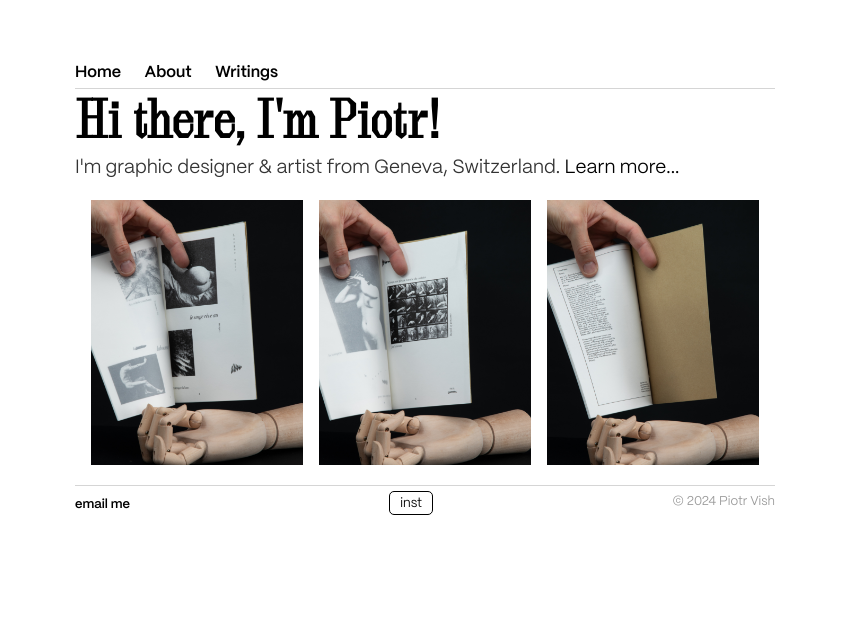
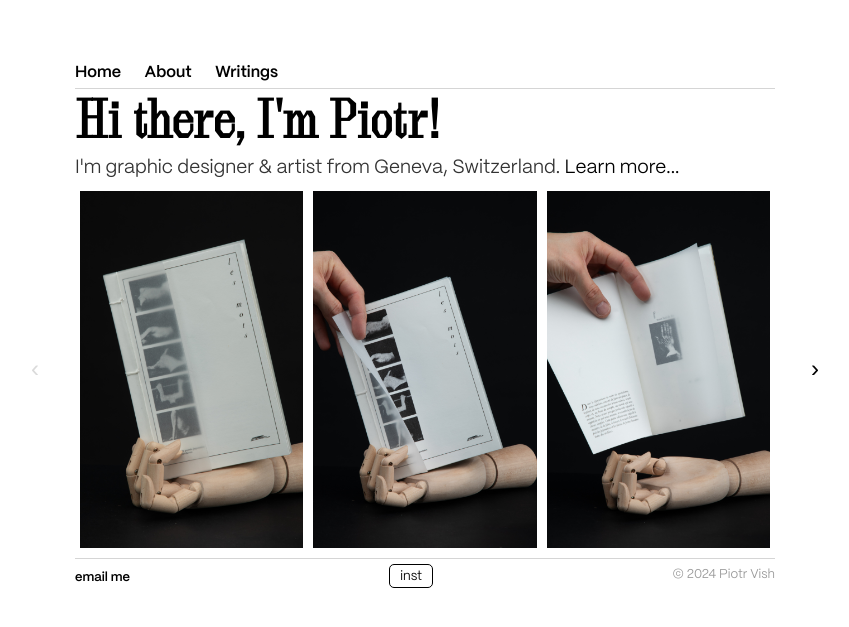
Before and after one commit to piotrvish/piotrvish.github.io, a Jekyll site: the page index.html, which Jekyll copies as it is, in a window 1280 px wide. Shown: the top 627 px of the page, without its empty margins (215-1064 px from the left). Built offline with Jekyll 4.4.1, drawn with Linux system fonts in a browser that asks for light colours; some web fonts are replaced.

Commit message:
Carousel

```diff
--- a/css/main.css
+++ b/css/main.css
@@ -149,40 +149,63 @@ img {
 
 
 /*LANDING PAGE*/
-/* Styles for sliders*/
-section {
-    display: grid;
-    grid-template-columns: 1fr 1fr 1fr 0fr 0fr 0fr;
-    gap: 0;
-    width: 100%;
-    padding: 1rem 0.5rem;
-    transition: grid-template-columns 0.4s;
+/* Carousel Styles */
+.carousel-container {
+    display: flex;
+    align-items: center;
+    width: 700px;
+    margin: 10px auto;
+    position: relative;
 }
 
-  section div {
+.carousel-track-container {
     overflow: hidden;
-    opacity: 1;
-    transition: opacity 0.4s;
+    width: 100%;
 }
 
-  section div.hide {
-    opacity: 0;
+.carousel-track {
+    display: flex;
+    transition: transform 0.3s ease;
+    padding: 0;
+    margin: 0;
+    list-style: none;
 }
 
-  img {
-    max-width: 100%;
-    aspect-ratio: 4 / 5;
-    object-fit: cover;
+.carousel-slide {
+    min-width: calc(100% / 3);
+    box-sizing: border-box;
+    padding: 0 5px;
 }
 
-  figure {
+.carousel-slide img {
     width: 100%;
-    padding: 0 0.5rem;
+    display: block;
 }
 
-  figcaption {
-    max-width: 10rem;
-    margin: 0.25rem 0 0 0;
+.carousel-control {
+    background-color: #fff;
+    border: none;
+    border-radius: 5px;
+    cursor: pointer;
+    font-size: 1.5em;
+    position: absolute;
+    top: 50%;
+    transform: translateY(-50%);
+    z-index: 1;
+}
+
+.carousel-control.prev {
+    left: -50px;
+}
+
+.carousel-control.next {
+    right: -50px;
+}
+
+.carousel-control:disabled {
+    opacity: 0.5;
+    border: none;
+    cursor: not-allowed;
 }
 
 /*BLOG PAGE*/
--- a/index.html
+++ b/index.html
@@ -10,7 +10,7 @@
 			<!-- link to main stylesheet -->
 			<link rel="stylesheet" type="text/css" href="/css/main.css">
 			<!-- link to js files -->
-			<script src="js/slides.js" defer></script>
+			<script src="js/carousel.js" defer></script>
 			<script src="js/protect-contents.js" defer></script>
 		</head>
 		<body>
@@ -22,50 +22,25 @@
 	    		</ul>
 			</nav>
 			<div class="container">
-
 				<div class="blurb">
 					<h1>Hi there, I'm Piotr!</h1>
 					<p>I'm graphic designer & artist from Geneva, Switzerland. <a href="/about">Learn more...</a></p>
 				</div><!-- /.blurb -->
-
 			</div><!-- /.container -->
-
-			<section>
-				<div>
-				  <figure>
-					<img src="img/photo1.jpg" />
-				  </figure>
+			<div class="carousel-container">
+				<button class="carousel-control prev" aria-label="Previous Slide">‹</button>
+				<div class="carousel-track-container">
+					<ul class="carousel-track">
+						<li class="carousel-slide current-slide"><img src="img/photo1.jpg" alt="Image 1"></li>
+						<li class="carousel-slide"><img src="img/photo2.jpg" alt="Image 2"></li>
+						<li class="carousel-slide"><img src="img/photo3.jpg" alt="Image 3"></li>
+						<li class="carousel-slide"><img src="img/photo4.jpg" alt="Image 4"></li>
+						<li class="carousel-slide"><img src="img/photo5.jpg" alt="Image 5"></li>
+						<li class="carousel-slide"><img src="img/photo6.jpg" alt="Image 6"></li>
+					</ul>
 				</div>
-
-				<div>
-				  <figure>
-					<img src="img/photo2.jpg" />
-				  </figure>
-				</div>
-
-				<div>
-				  <figure>
-					<img src="img/photo3.jpg" />
-				  </figure>
-				</div>
-
-				<div>
-				  <figure>
-					<img src="img/photo4.jpg" />
-				  </figure>
-				</div>
-
-				<div>
-				  <figure>
-					<img src="img/photo5.jpg" />
-				  </figure>
-				</div>
-				<div>
-				  <figure>
-					<img src="img/photo6.jpg" />
-				  </figure>
-				</div>
-			  </section>
+				<button class="carousel-control next" aria-label="Next Slide">›</button>
+			</div>
 			  <footer>
 				<ul>
 					<li><a href="mailto:killergrafik@gmail.com">email me</a></li>
```
Lines whose indentation alone changed are shown as unchanged.
